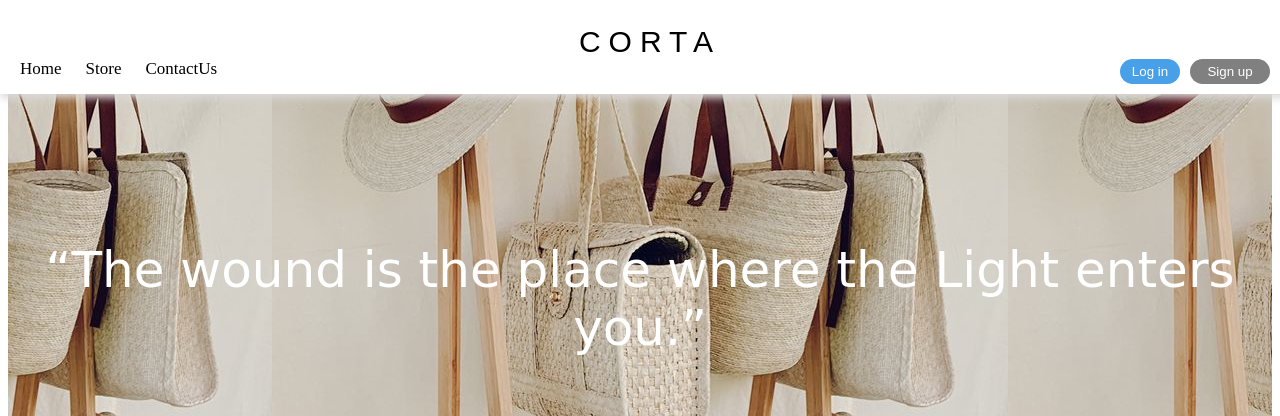
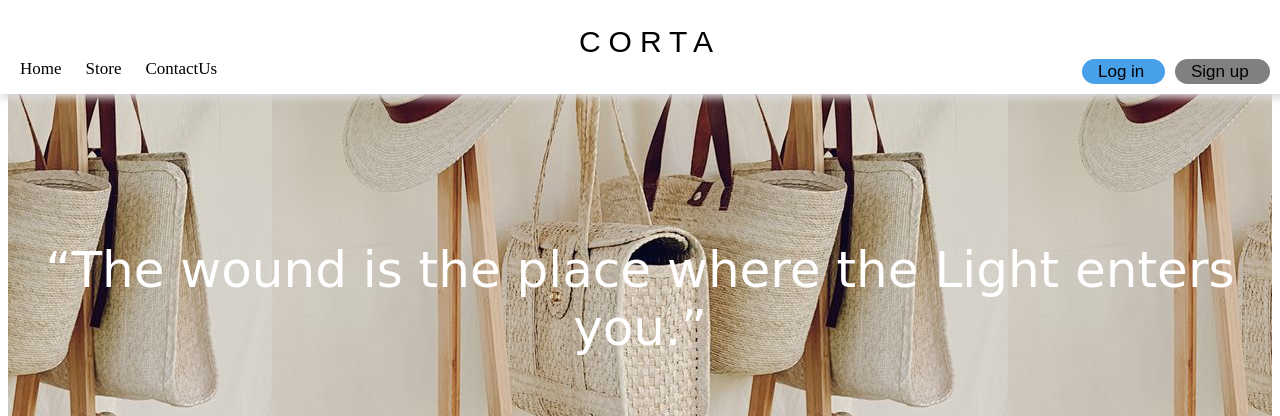
Before and after one commit to Vlerashabiu/corta, a PHP site: page /home.html in a window 1280 px wide. Shown: the top 416 px of the page. Run offline with PHP 8.4, Linux system fonts and the light colour scheme.

Commit message:
home.html change

```diff
--- a/home.html
+++ b/home.html
@@ -11,12 +11,14 @@
     <div class ="title">CORTA</div>
     <div>
        <a href="home.html">Home</a>
-       <a href="https://store.com">Store</a>
+       <a href="store.html">Store</a>
        <a href="contact.html">ContactUs</a>
       </div>
     <div>
-      <button class="sign-up">Sign up</button>
-      <button class ="log-in">Log in</button>
+
+        <button class="sign-up"> <a href="signup.html">Sign up</a> </button>
+
+      <button class ="log-in"> <a href="login.html">Log in</a></button>
     </div>
 </div>
 
--- a/style1.css
+++ b/style1.css
@@ -36,7 +36,7 @@ a:hover{
     color: white;
     border: none;
     border-radius: 15px;
-    width: 60px;
+    width: 83px;
     height: 25px;
     cursor: pointer;
     margin-left: 10px;
@@ -51,7 +51,7 @@ a:hover{
     color: white;
     border-radius: 15px;
     border: none;
-    width: 80px;
+    width: 95px;
     height: 25px;
     margin-right: 20px;
     cursor: pointer;
```
